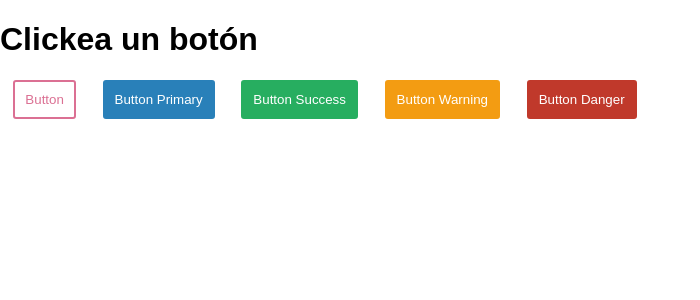
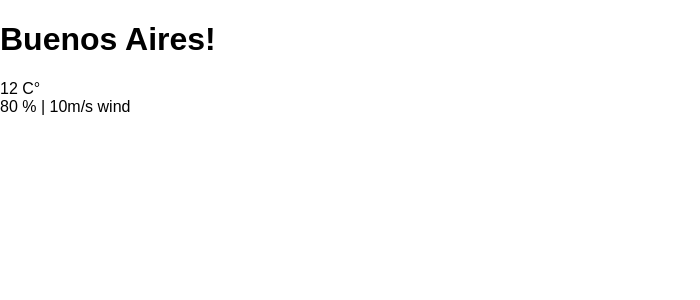
Before and after one commit to sanchezcarlos1986/WeatherReactApp, a React (Create React App) app: page / in a window 1280 px wide. Shown: the top 300 px of the page, without its empty margins (0-700 px from the left). Built offline with nearby package versions, Linux system fonts and the light colour scheme.

Commit message:
feat: new components to show weather

```diff
--- a/package.json
+++ b/package.json
@@ -6,7 +6,9 @@
     "prop-types": "^15.6.1",
     "react": "^16.2.0",
     "react-dom": "^16.2.0",
+    "react-redux": "^5.0.7",
     "react-scripts": "1.1.1",
+    "redux": "^3.7.2",
     "styled-components": "^3.2.3"
   },
   "scripts": {
--- a/src/App.js
+++ b/src/App.js
@@ -1,34 +1,14 @@
-import React, { Component } from 'react';
-import Button from './UI/Button'
+import React, { Component } from 'react'
+import WeatherLocation from './components/WeatherLocation'
 
 class App extends Component {
-  constructor(){
-    super()
-
-    this.state = { title: 'Clickea un botón' }
-  }
-
-  onLogin = e => {
-    console.log(`Click: ${e.target.innerText}`)
-
-    this.setState({
-      title: e.target.innerText
-    })
-  }
-
   render() {
-    const { title } = this.state
     return (
       <div className="App">
-        <h1>{title}</h1>
-        <Button onClick={this.onLogin} text='Button'></Button>
-        <Button primary onClick={this.onLogin} text='Button Primary'></Button>
-        <Button success onClick={this.onLogin} text='Button Success'></Button>
-        <Button warning onClick={this.onLogin} text='Button Warning'></Button>
-        <Button danger onClick={this.onLogin} text='Button Danger'></Button>
+        <WeatherLocation />
       </div>
     );
   }
 }
 
-export default App;
+export default App
--- a/src/UI/Button.js
+++ /dev/null
@@ -1,67 +0,0 @@
-import React from 'react'
-import styled, { css } from 'styled-components'
-import PropTypes from 'prop-types'
-
-const Button = ({ onClick, text, primary, success, warning, danger }) => {
-  if (primary) { return (<ButtonUI primary className='primary' onClick={onClick}>{text}</ButtonUI>) }
-  if (success) { return (<ButtonUI success className='success' onClick={onClick}>{text}</ButtonUI>) }
-  if (warning) { return (<ButtonUI warning className='warning' onClick={onClick}>{text}</ButtonUI>) }
-  if (danger) { return (<ButtonUI danger className='danger' onClick={onClick}>{text}</ButtonUI>) }
-  return(
-    <ButtonUI normal onClick={onClick}>{text}</ButtonUI>
-  )
-
-}
-
-Button.propTypes = {
-  onClick: PropTypes.func.isRequired,
-  text: PropTypes.string.isRequired,
-  primary: PropTypes.bool,
-  success: PropTypes.bool,
-  warning: PropTypes.bool,
-  danger: PropTypes.bool
-};
-
-const ButtonUI = styled.button`
-  background: transparent;
-  border: 2px solid palevioletred;
-  border-radius: 3px;
-  color: ${props => props.normal ? 'palevioletred' : 'white'};
-  cursor: pointer;
-  margin: 0 1em;
-  padding: 10px;
-
-  &:active,
-  &:focus {
-    outline: none;
-  }
-
-  ${props => props.primary && css`
-    background: ${state.primary};
-    border-color: ${state.primary};
-  `}
-
-  ${props => props.success && css`
-    background: ${state.success};
-    border-color: ${state.success};
-  `}
-
-  ${props => props.warning && css`
-    background: ${state.warning};
-    border-color: ${state.warning};
-  `}
-
-  ${props => props.danger && css`
-    background: ${state.danger};
-    border-color: ${state.danger};
-  `}
-`
-
-const state = {
-  primary: '#2980b9',
-  success: '#27ae60',
-  warning: '#f39c12',
-  danger: '#c0392b',
-}
-
-export default Button;
--- /dev/null
+++ b/src/components/Location.js
@@ -0,0 +1,9 @@
+import React from 'react'
+
+const Location = ({city}) => (
+   <div>
+      <h1>{city}</h1>
+   </div>
+)
+
+export default Location
--- /dev/null
+++ b/src/components/WeatherData.js
@@ -0,0 +1,12 @@
+import React from 'react'
+import WeatherTemperature from './WeatherTemperature'
+import WeatherExtraInfo from './WeatherExtraInfo'
+
+const WeatherData = () => (
+   <div>
+      <WeatherTemperature />
+      <WeatherExtraInfo humidity={80} wind={'10m/s'} />
+   </div>
+)
+
+export default WeatherData
--- /dev/null
+++ b/src/components/WeatherExtraInfo.js
@@ -0,0 +1,10 @@
+import React from 'react'
+
+const WeatherExtraInfo = ({ humidity, wind }) => (
+   <div>
+      <span>{`${humidity} % | `}</span>
+      <span>{`${wind} wind`}</span>
+   </div>
+)
+
+export default WeatherExtraInfo
--- /dev/null
+++ b/src/components/WeatherLocation.js
@@ -0,0 +1,12 @@
+import React from 'react'
+import Location from './Location'
+import WeatherData from './WeatherData'
+
+const WeatherLocation = () => (
+   <div>
+      <Location city={'Buenos Aires!'} />
+      <WeatherData />
+   </div>
+)
+
+export default WeatherLocation
--- /dev/null
+++ b/src/components/WeatherTemperature.js
@@ -0,0 +1,7 @@
+import React from 'react'
+
+const WeatherTemperature = () => (
+   <div><span>12 C°</span></div>
+)
+
+export default WeatherTemperature
```
Also changed, not shown: 1 other file (tests, documents, lock files or other folders).
